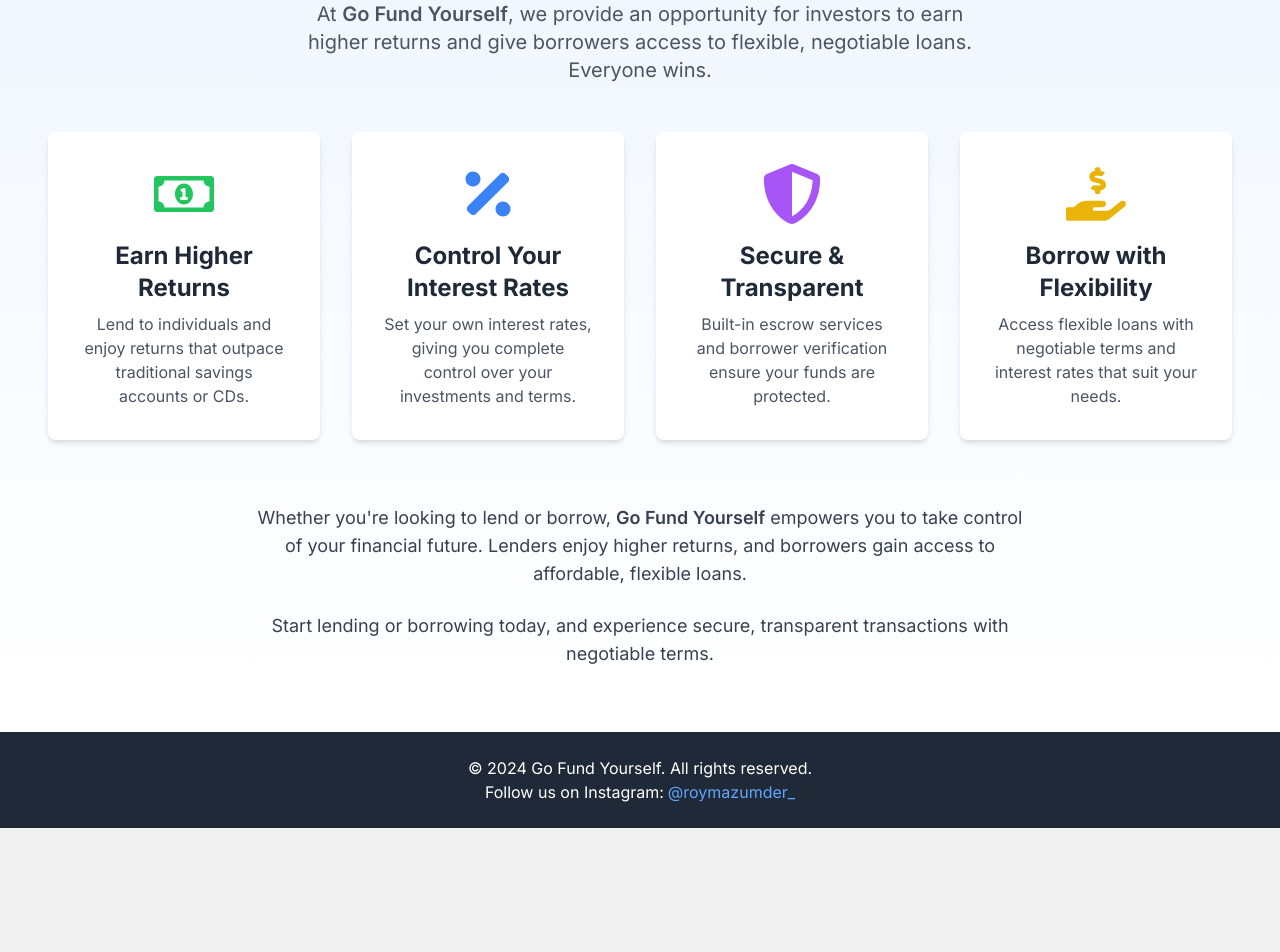
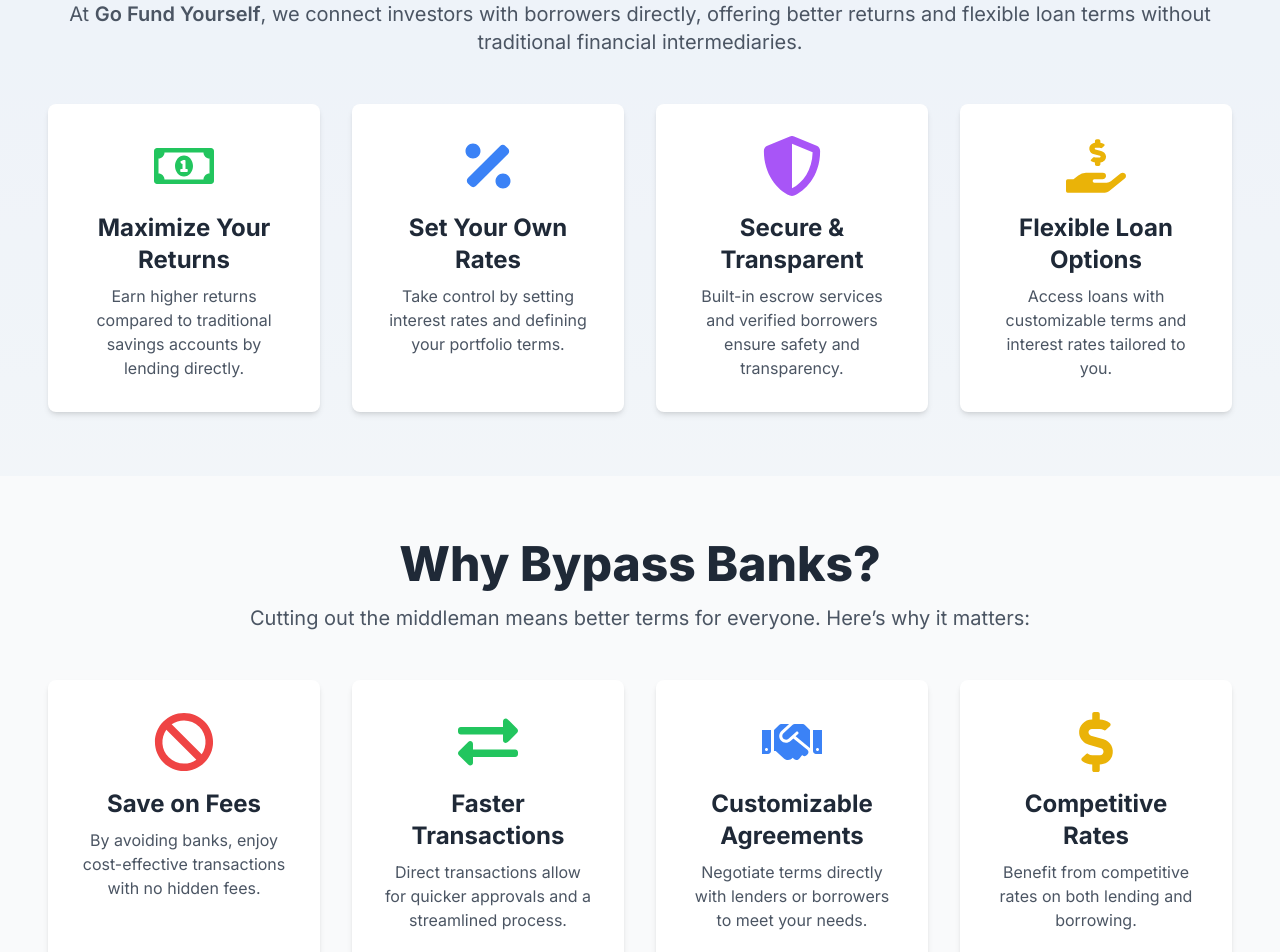
Before and after one commit to AritraRoy0/GFY, a Next.js app in the folder client/: page /about in a window 1280 px wide. Shown: the part 200-1152 px from the top of the page. Before the commit the page ends 1028 px from the top, so only its background shows below. Built offline with nearby package versions, Linux system fonts and the light colour scheme.

Commit message:
Client: Design 3 draft 2

```diff
--- a/client/src/app/about/page.tsx
+++ b/client/src/app/about/page.tsx
@@ -1,77 +1,146 @@
-// components/AboutUs.tsx
+'use client';
 
 import React from "react";
-import { FaPercentage, FaRegMoneyBillAlt, FaShieldAlt, FaHandHoldingUsd } from "react-icons/fa";
+import {
+	FaPercentage,
+	FaRegMoneyBillAlt,
+	FaShieldAlt,
+	FaHandHoldingUsd,
+	FaBan,
+	FaExchangeAlt,
+	FaHandshake,
+	FaDollarSign,
+} from "react-icons/fa";
 import Footer from "../common/Footer";
 import Header from "../common/Header";
 import Head from "next/head";
+import { motion } from "framer-motion";
 
 const AboutUs: React.FC = () => {
 	return (
-    <div>
+		<div className="text-gray-800 dark:text-gray-100 bg-gradient-to-b from-blue-50 to-white dark:from-gray-900 dark:to-gray-800">
 			<Head>
 				<title>About Us - Go Fund Yourself</title>
-        <meta name="description" content="Invest with confidence and borrow with ease on our peer-to-peer lending platform." />
+				<meta
+					name="description"
+					content="Invest with confidence and borrow with ease on our peer-to-peer lending platform."
+				/>
 			</Head>
+
 			<Header />
 
-      <section className="bg-gradient-to-b from-blue-50 to-white dark:from-gray-900 dark:to-gray-800 text-gray-800 dark:text-gray-100 py-16 px-6 lg:px-12">
-        <div className="max-w-7xl mx-auto">
-          {/* Header Section */}
-          <div className="text-center mb-12">
-            <h2 className="text-5xl font-extrabold mb-4">Invest with Confidence, Borrow with Ease</h2>
-            <p className="text-xl text-gray-600 dark:text-gray-300 max-w-2xl mx-auto">
-              At <span className="font-semibold">Go Fund Yourself</span>, we provide an opportunity for investors to earn higher returns and give borrowers access to flexible, negotiable loans. Everyone wins.
+			{/* Main Hero Section */}
+			<section className="relative py-16 px-6 lg:px-12 overflow-hidden">
+				<div className="absolute inset-0 bg-gray-200 dark:bg-gray-700 opacity-30 z-0" />
+				<div className="relative z-10 max-w-7xl mx-auto text-center">
+					<h2 className="text-4xl lg:text-5xl font-extrabold text-gray-800 dark:text-white mb-4">
+						Invest with Confidence, Borrow with Ease
+					</h2>
+					<p className="text-lg lg:text-xl text-gray-600 dark:text-gray-300 mb-12">
+						At <span className="font-semibold">Go Fund Yourself</span>, we
+						connect investors with borrowers directly, offering better returns
+						and flexible loan terms without traditional financial intermediaries.
 					</p>
-          </div>
 
-          {/* Cards Section */}
-          <div className="grid grid-cols-1 md:grid-cols-4 gap-8">
-            {/* Lender Card 1 */}
-            <div className="p-8 bg-white dark:bg-gray-900 rounded-lg shadow-md hover:shadow-lg transition-shadow">
-              <FaRegMoneyBillAlt className="text-green-500 dark:text-green-300 text-6xl mb-4 mx-auto" />
-              <h3 className="text-2xl font-bold text-center mb-2">Earn Higher Returns</h3>
+					<div className="grid grid-cols-1 sm:grid-cols-2 md:grid-cols-3 lg:grid-cols-4 gap-8">
+						{[
+							{
+								Icon: FaRegMoneyBillAlt,
+								title: 'Maximize Your Returns',
+								desc: 'Earn higher returns compared to traditional savings accounts by lending directly.',
+								color: 'text-green-500 dark:text-green-300',
+							},
+							{
+								Icon: FaPercentage,
+								title: 'Set Your Own Rates',
+								desc: 'Take control by setting interest rates and defining your portfolio terms.',
+								color: 'text-blue-500 dark:text-blue-300',
+							},
+							{
+								Icon: FaShieldAlt,
+								title: 'Secure & Transparent',
+								desc: 'Built-in escrow services and verified borrowers ensure safety and transparency.',
+								color: 'text-purple-500 dark:text-purple-300',
+							},
+							{
+								Icon: FaHandHoldingUsd,
+								title: 'Flexible Loan Options',
+								desc: 'Access loans with customizable terms and interest rates tailored to you.',
+								color: 'text-yellow-500 dark:text-yellow-300',
+							},
+						].map((card, idx) => (
+							<motion.div
+								key={idx}
+								className="p-8 bg-white dark:bg-gray-900 rounded-lg shadow-md hover:shadow-lg transition-transform duration-300"
+								whileHover={{ scale: 1.05 }}
+							>
+								<card.Icon className={`${card.color} text-6xl mb-4 mx-auto`} />
+								<h3 className="text-2xl font-bold text-center mb-2">
+									{card.title}
+								</h3>
 								<p className="text-gray-600 dark:text-gray-400 text-center">
-                Lend to individuals and enjoy returns that outpace traditional savings accounts or CDs.
+									{card.desc}
 								</p>
-            </div>
-
-            {/* Lender Card 2 */}
-            <div className="p-8 bg-white dark:bg-gray-900 rounded-lg shadow-md hover:shadow-lg transition-shadow">
-              <FaPercentage className="text-blue-500 dark:text-blue-300 text-6xl mb-4 mx-auto" />
-              <h3 className="text-2xl font-bold text-center mb-2">Control Your Interest Rates</h3>
-              <p className="text-gray-600 dark:text-gray-400 text-center">
-                Set your own interest rates, giving you complete control over your investments and terms.
-              </p>
-            </div>
-
-            {/* Lender Card 3 */}
-            <div className="p-8 bg-white dark:bg-gray-900 rounded-lg shadow-md hover:shadow-lg transition-shadow">
-              <FaShieldAlt className="text-purple-500 dark:text-purple-300 text-6xl mb-4 mx-auto" />
-              <h3 className="text-2xl font-bold text-center mb-2">Secure & Transparent</h3>
-              <p className="text-gray-600 dark:text-gray-400 text-center">
-                Built-in escrow services and borrower verification ensure your funds are protected.
-              </p>
-            </div>
-
-            {/* Borrower Card */}
-            <div className="p-8 bg-white dark:bg-gray-900 rounded-lg shadow-md hover:shadow-lg transition-shadow">
-              <FaHandHoldingUsd className="text-yellow-500 dark:text-yellow-300 text-6xl mb-4 mx-auto" />
-              <h3 className="text-2xl font-bold text-center mb-2">Borrow with Flexibility</h3>
-              <p className="text-gray-600 dark:text-gray-400 text-center">
-                Access flexible loans with negotiable terms and interest rates that suit your needs.
-              </p>
+							</motion.div>
+						))}
 					</div>
 				</div>
+			</section>
 
-          {/* Call to Action */}
-          <div className="mt-16 text-center">
-            <p className="text-lg leading-7 max-w-3xl mx-auto text-gray-700 dark:text-gray-300">
-              Whether you're looking to lend or borrow, <span className="font-semibold">Go Fund Yourself</span> empowers you to take control of your financial future. Lenders enjoy higher returns, and borrowers gain access to affordable, flexible loans.
+			{/* Why Bypass Banks Section */}
+			<section className="bg-gray-50 dark:bg-gray-900 py-16 px-6 lg:px-12">
+				<div className="max-w-7xl mx-auto text-center">
+					<h2 className="text-4xl lg:text-5xl font-extrabold text-gray-800 dark:text-white mb-4">
+						Why Bypass Banks?
+					</h2>
+					<p className="text-lg lg:text-xl text-gray-600 dark:text-gray-300 mb-12">
+						Cutting out the middleman means better terms for everyone. Here’s why
+						it matters:
 					</p>
-            <p className="text-lg leading-7 mt-6 max-w-3xl mx-auto text-gray-700 dark:text-gray-300">
-              Start lending or borrowing today, and experience secure, transparent transactions with negotiable terms.
+
+					<div className="grid grid-cols-1 md:grid-cols-2 lg:grid-cols-4 gap-8">
+						{[
+							{
+								Icon: FaBan,
+								title: 'Save on Fees',
+								desc: 'By avoiding banks, enjoy cost-effective transactions with no hidden fees.',
+								color: 'text-red-500 dark:text-red-300',
+							},
+							{
+								Icon: FaExchangeAlt,
+								title: 'Faster Transactions',
+								desc: 'Direct transactions allow for quicker approvals and a streamlined process.',
+								color: 'text-green-500 dark:text-green-300',
+							},
+							{
+								Icon: FaHandshake,
+								title: 'Customizable Agreements',
+								desc: 'Negotiate terms directly with lenders or borrowers to meet your needs.',
+								color: 'text-blue-500 dark:text-blue-300',
+							},
+							{
+								Icon: FaDollarSign,
+								title: 'Competitive Rates',
+								desc: 'Benefit from competitive rates on both lending and borrowing.',
+								color: 'text-yellow-500 dark:text-yellow-300',
+							},
+						].map((benefit, idx) => (
+							<motion.div
+								key={idx}
+								className="p-8 bg-white dark:bg-gray-900 rounded-lg shadow-md hover:shadow-lg transition-transform duration-300"
+								whileHover={{ scale: 1.05 }}
+							>
+								<benefit.Icon
+									className={`${benefit.color} text-6xl mb-4 mx-auto`}
+								/>
+								<h3 className="text-2xl font-bold text-center mb-2">
+									{benefit.title}
+								</h3>
+								<p className="text-gray-600 dark:text-gray-400 text-center">
+									{benefit.desc}
 								</p>
+							</motion.div>
+						))}
 					</div>
 				</div>
 			</section>
```
Lines whose indentation alone changed are shown as unchanged.
